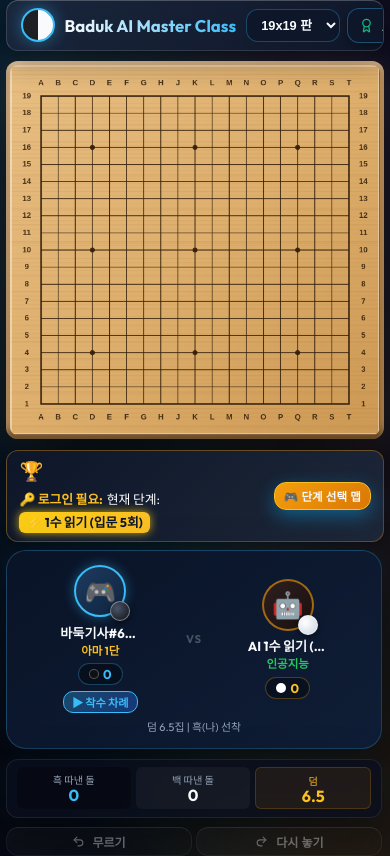
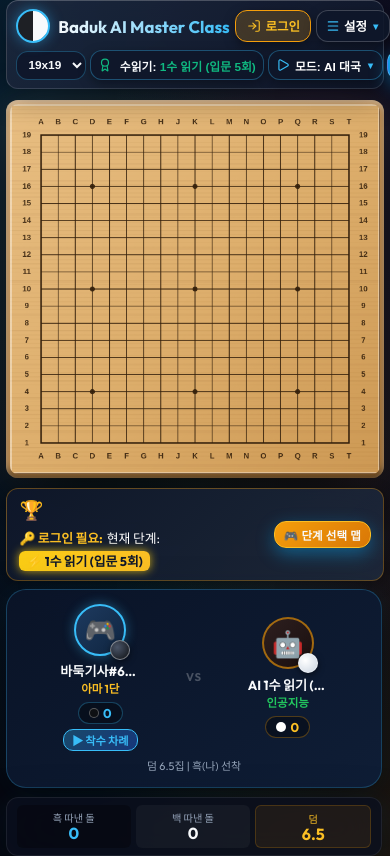
Before and after one commit to korbill73/baduk, a React (Vite) app: page / in a window 390 px wide. Shown: the top 856 px of the page. Built offline with nearby package versions, Linux system fonts and the light colour scheme; no server answers.

Commit message:
Restructure mobile header into neat 2-row layout eliminating horizontal scrolling 100%

```diff
--- a/src/components/Header/Header.tsx
+++ b/src/components/Header/Header.tsx
@@ -43,7 +43,6 @@ export const Header: React.FC<HeaderProps> = ({
   isAdmin,
   myNickname,
   myRankTitle,
-  myStats,
   onLogout,
   onNewGame,
   soundEnabled,
@@ -55,8 +54,6 @@ export const Header: React.FC<HeaderProps> = ({
 
   const modeDropdownRef = useRef<HTMLDivElement>(null);
   const menuDropdownRef = useRef<HTMLDivElement>(null);
-
-
 
   // Capture PWA install event
   useEffect(() => {
@@ -101,46 +98,154 @@ export const Header: React.FC<HeaderProps> = ({
   };
 
   return (
-    <header className="glass-panel" style={{
+    <header className="glass-panel header-container" style={{
       padding: '0.45rem 0.9rem',
       marginBottom: '0.65rem',
-      display: 'flex',
-      alignItems: 'center',
-      justifyContent: 'space-between',
-      flexWrap: 'nowrap',
       position: 'relative',
       zIndex: 1000,
       overflow: 'visible',
-      gap: '0.6rem',
       boxShadow: '0 8px 30px rgba(0,0,0,0.4)',
     }}>
+      {/* Top Row: Brand & Profile / User Actions */}
+      <div className="header-top-row">
         {/* Brand & Logo */}
-      <div style={{ display: 'flex', alignItems: 'center', gap: '0.6rem', flexShrink: 0 }}>
+        <div className="header-brand" style={{ display: 'flex', alignItems: 'center', gap: '0.5rem', flexShrink: 0 }}>
           <div className="header-brand-icon" style={{
-          width: '36px',
-          height: '36px',
+            width: '32px',
+            height: '32px',
             borderRadius: '50%',
             background: 'linear-gradient(135deg, #1e2025 50%, #f8fafc 50%)',
             border: '2px solid #38bdf8',
-          boxShadow: '0 0 16px rgba(56, 189, 248, 0.45)',
+            boxShadow: '0 0 14px rgba(56, 189, 248, 0.45)',
             display: 'flex',
             alignItems: 'center',
             justifyContent: 'center',
             transform: 'rotate(-45deg)',
             flexShrink: 0
           }} />
-        <h1 style={{ fontSize: '1.05rem', fontWeight: 800, margin: 0, whiteSpace: 'nowrap', background: 'linear-gradient(90deg, #f8fafc, #38bdf8)', WebkitBackgroundClip: 'text', WebkitTextFillColor: 'transparent' }}>
+          <h1 className="header-brand-title" style={{ fontSize: '1rem', fontWeight: 800, margin: 0, whiteSpace: 'nowrap', background: 'linear-gradient(90deg, #f8fafc, #38bdf8)', WebkitBackgroundClip: 'text', WebkitTextFillColor: 'transparent' }}>
             Baduk AI Master Class
           </h1>
         </div>
 
-      {/* Controls Group */}
+        {/* Top User Actions (Profile, Admin, Logout, Settings) */}
+        <div className="header-user-actions">
+          {/* User Profile Button */}
+          {currentUser ? (
+            <button onClick={onOpenProfileModal} className="glass-button header-user-btn" style={{ borderColor: 'rgba(56, 189, 248, 0.35)', background: 'rgba(56, 189, 248, 0.12)', padding: '0.35rem 0.65rem', fontSize: '0.78rem', gap: '0.3rem', whiteSpace: 'nowrap' }} title="내 프로필 및 기보 기록 보기">
+              <User size={14} color="#38bdf8" />
+              <span style={{ fontWeight: 700, color: '#fff' }}>{myNickname}</span>
+              <span className="header-rank-badge" style={{ fontSize: '0.68rem', color: '#fbbf24', background: 'rgba(245,158,11,0.2)', padding: '1px 4px', borderRadius: '4px', fontWeight: 700 }}>{myRankTitle}</span>
+            </button>
+          ) : (
+            onOpenLoginModal && (
+              <button onClick={onOpenLoginModal} className="glass-button header-login-btn" style={{ borderColor: '#f59e0b', background: 'rgba(245, 158, 11, 0.2)', padding: '0.35rem 0.65rem', fontSize: '0.78rem', color: '#fbbf24', fontWeight: 800, gap: '0.3rem', whiteSpace: 'nowrap' }}>
+                <LogIn size={14} color="#fbbf24" />
+                <span>로그인</span>
+              </button>
+            )
+          )}
+
+          {/* Admin Dashboard Button */}
+          {isAdmin && onOpenAdminDashboard && (
+            <button onClick={onOpenAdminDashboard} className="glass-button header-admin-btn" style={{ borderColor: '#fbbf24', background: 'rgba(245, 158, 11, 0.25)', padding: '0.35rem 0.6rem', fontSize: '0.78rem', color: '#fbbf24', fontWeight: 800, gap: '0.3rem', whiteSpace: 'nowrap' }} title="관리자 대시보드">
+              <ShieldCheck size={14} color="#fbbf24" />
+              <span className="btn-text-hide-mobile">관리자</span>
+            </button>
+          )}
+
+          {/* Logout Button */}
+          {currentUser && onLogout && (
+            <button
+              onClick={() => {
+                if (window.confirm('로그아웃 하시겠습니까?')) {
+                  onLogout();
+                }
+              }}
+              className="glass-button header-logout-btn"
+              style={{
+                borderColor: 'rgba(244, 63, 94, 0.5)',
+                background: 'rgba(244, 63, 94, 0.18)',
+                color: '#fda4af',
+                padding: '0.35rem 0.6rem',
+                fontSize: '0.78rem',
+                fontWeight: 700,
+                gap: '0.3rem',
+                whiteSpace: 'nowrap'
+              }}
+              title="로그아웃"
+            >
+              <LogOut size={14} color="#fda4af" />
+              <span className="btn-text-hide-mobile">로그아웃</span>
+            </button>
+          )}
+
+          {/* Settings & Tools Dropdown Button */}
+          <div ref={menuDropdownRef} style={{ position: 'relative' }}>
+            <button onClick={() => { setIsMenuDropdownOpen(prev => !prev); setIsModeDropdownOpen(false); }} className="glass-button" style={{ padding: '0.35rem 0.55rem', background: isMenuDropdownOpen ? 'rgba(56, 189, 248, 0.25)' : 'rgba(15, 23, 42, 0.85)', borderColor: isMenuDropdownOpen ? '#38bdf8' : 'rgba(255, 255, 255, 0.2)', color: '#fff', fontSize: '0.78rem', fontWeight: 700, display: 'flex', alignItems: 'center', gap: '0.25rem', whiteSpace: 'nowrap' }} title="부가 설정 메뉴">
+              <Menu size={14} color="#38bdf8" />
+              <span>설정</span>
+              <span style={{ fontSize: '0.6rem', color: '#38bdf8', transition: 'transform 0.2s', transform: isMenuDropdownOpen ? 'rotate(180deg)' : 'rotate(0deg)' }}>▼</span>
+            </button>
+
+            {isMenuDropdownOpen && (
               <div style={{
+                position: 'absolute',
+                top: 'calc(100% + 6px)',
+                right: 0,
+                zIndex: 9999,
+                minWidth: '210px',
+                maxWidth: 'calc(100vw - 20px)',
+                background: 'rgba(8, 15, 30, 0.98)',
+                border: '1px solid rgba(56, 189, 248, 0.5)',
+                borderRadius: 'var(--radius-md)',
+                boxShadow: '0 15px 40px rgba(0, 0, 0, 0.9)',
+                backdropFilter: 'blur(16px)',
+                padding: '0.4rem',
                 display: 'flex',
-        alignItems: 'center',
-        gap: '0.45rem',
-        flexWrap: 'nowrap',
+                flexDirection: 'column',
+                gap: '0.3rem',
               }}>
+                <button
+                  onClick={handleInstallClick}
+                  style={{
+                    padding: '0.5rem 0.7rem', borderRadius: 'var(--radius-sm)', border: 'none',
+                    background: 'rgba(56, 189, 248, 0.12)', color: '#38bdf8', fontWeight: 600,
+                    cursor: 'pointer', display: 'flex', alignItems: 'center', gap: '0.55rem', textAlign: 'left',
+                  }}
+                >
+                  <Download size={16} />
+                  <div>
+                    <div style={{ fontSize: '0.85rem' }}>📱 홈 화면 앱 설치</div>
+                    <div style={{ fontSize: '0.7rem', color: 'var(--text-muted)' }}>바탕화면에 바로가기 생성</div>
+                  </div>
+                </button>
+
+                <button
+                  onClick={() => {
+                    onOpenProfileModal();
+                    setIsMenuDropdownOpen(false);
+                  }}
+                  style={{
+                    padding: '0.5rem 0.7rem', borderRadius: 'var(--radius-sm)', border: 'none',
+                    background: 'transparent', color: '#e2e8f0', fontWeight: 500,
+                    cursor: 'pointer', display: 'flex', alignItems: 'center', gap: '0.55rem', textAlign: 'left',
+                  }}
+                >
+                  <User size={16} color="#38bdf8" />
+                  <div>
+                    <div style={{ fontSize: '0.85rem' }}>👤 내 기보 및 전적 관리</div>
+                    <div style={{ fontSize: '0.7rem', color: 'var(--text-muted)' }}>클라우드 전적 상세 분석</div>
+                  </div>
+                </button>
+              </div>
+            )}
+          </div>
+        </div>
+      </div>
+
+      {/* Bottom Row: Game Controls & Mode Dropdown (Line 2 on Mobile) */}
+      <div className="header-bottom-row">
         {/* Board Size (Play mode) */}
         {mode === 'play' && (
           <select
@@ -151,17 +256,17 @@ export const Header: React.FC<HeaderProps> = ({
               color: '#f8fafc',
               border: '1px solid rgba(56, 189, 248, 0.3)',
               borderRadius: 'var(--radius-md)',
-              padding: '0.42rem 0.65rem',
+              padding: '0.38rem 0.55rem',
               cursor: 'pointer',
               fontWeight: 700,
-              fontSize: '0.8rem',
+              fontSize: '0.78rem',
               outline: 'none',
               whiteSpace: 'nowrap'
             }}
           >
-            <option value={19} style={{ background: '#0f172a' }}>19x19 판</option>
-            <option value={13} style={{ background: '#0f172a' }}>13x13 판</option>
-            <option value={9} style={{ background: '#0f172a' }}>9x9 판</option>
+            <option value={19} style={{ background: '#0f172a' }}>19x19</option>
+            <option value={13} style={{ background: '#0f172a' }}>13x13</option>
+            <option value={9} style={{ background: '#0f172a' }}>9x9</option>
           </select>
         )}
 
@@ -171,16 +276,16 @@ export const Header: React.FC<HeaderProps> = ({
             onClick={onOpenRankSelector}
             className="glass-button"
             style={{
-              padding: '0.42rem 0.7rem',
-              fontSize: '0.8rem',
+              padding: '0.38rem 0.6rem',
+              fontSize: '0.78rem',
               borderColor: 'rgba(56, 189, 248, 0.35)',
               background: 'rgba(15, 23, 42, 0.85)',
               whiteSpace: 'nowrap'
             }}
             title="AI 수읽기 깊이 변경"
           >
-            <Award size={15} color={aiRank.badgeColor} />
-            <span>AI 수읽기: <strong style={{ color: aiRank.badgeColor }}>{aiRank.name}</strong></span>
+            <Award size={14} color={aiRank.badgeColor} />
+            <span>수읽기: <strong style={{ color: aiRank.badgeColor }}>{aiRank.name}</strong></span>
           </button>
         )}
 
@@ -194,12 +299,12 @@ export const Header: React.FC<HeaderProps> = ({
               color: '#fff',
               fontWeight: 700,
               borderColor: '#38bdf8',
-              padding: '0.42rem 0.7rem',
-              fontSize: '0.8rem',
+              padding: '0.38rem 0.6rem',
+              fontSize: '0.78rem',
               whiteSpace: 'nowrap'
             }}
           >
-            <Globe size={15} /> 초대전 대기실
+            <Globe size={14} /> 초대전 대기실
           </button>
         )}
 
@@ -212,24 +317,24 @@ export const Header: React.FC<HeaderProps> = ({
             }}
             className="glass-button"
             style={{
-              padding: '0.42rem 0.75rem',
+              padding: '0.38rem 0.6rem',
               background: 'rgba(15, 23, 42, 0.85)',
               borderColor: 'rgba(56, 189, 248, 0.35)',
               color: '#fff',
               fontWeight: 700,
-              fontSize: '0.8rem',
+              fontSize: '0.78rem',
               display: 'flex',
               alignItems: 'center',
-              gap: '0.35rem',
+              gap: '0.3rem',
               whiteSpace: 'nowrap'
             }}
           >
-            {mode === 'play' && <><Play size={15} color="#38bdf8" /> <span>모드: <strong>AI 대국</strong></span></>}
-            {mode === 'pvp' && <><Users size={15} color="#a855f7" /> <span>모드: <strong>1:1 로컬</strong></span></>}
-            {mode === 'online' && <><Globe size={15} color="#38bdf8" /> <span>모드: <strong>온라인 P2P</strong></span></>}
-            {mode === 'review' && <><BookOpen size={15} color="#10b981" /> <span>모드: <strong>AI 복기</strong></span></>}
-            {mode === 'tsumego' && <><HelpCircle size={15} color="#fbbf24" /> <span>모드: <strong>사활 도전</strong></span></>}
-            <span style={{ fontSize: '0.65rem', color: '#38bdf8', transition: 'transform 0.2s', transform: isModeDropdownOpen ? 'rotate(180deg)' : 'rotate(0deg)' }}>▼</span>
+            {mode === 'play' && <><Play size={14} color="#38bdf8" /> <span>모드: <strong>AI 대국</strong></span></>}
+            {mode === 'pvp' && <><Users size={14} color="#a855f7" /> <span>모드: <strong>1:1 로컬</strong></span></>}
+            {mode === 'online' && <><Globe size={14} color="#38bdf8" /> <span>모드: <strong>온라인</strong></span></>}
+            {mode === 'review' && <><BookOpen size={14} color="#10b981" /> <span>모드: <strong>AI 복기</strong></span></>}
+            {mode === 'tsumego' && <><HelpCircle size={14} color="#fbbf24" /> <span>모드: <strong>사활 도전</strong></span></>}
+            <span style={{ fontSize: '0.6rem', color: '#38bdf8', transition: 'transform 0.2s', transform: isModeDropdownOpen ? 'rotate(180deg)' : 'rotate(0deg)' }}>▼</span>
           </button>
 
           {isModeDropdownOpen && (
@@ -238,7 +343,7 @@ export const Header: React.FC<HeaderProps> = ({
               top: 'calc(100% + 6px)',
               left: 0,
               zIndex: 9999,
-              minWidth: '230px',
+              minWidth: '220px',
               maxWidth: 'calc(100vw - 20px)',
               background: 'rgba(8, 15, 30, 0.98)',
               border: '1px solid rgba(56, 189, 248, 0.5)',
@@ -275,132 +380,13 @@ export const Header: React.FC<HeaderProps> = ({
         </div>
 
         {/* New Game & Sound Action Buttons */}
-        <button onClick={onNewGame} className="glass-button primary" style={{ padding: '0.42rem 0.7rem', fontSize: '0.8rem', whiteSpace: 'nowrap' }} title="새 게임 시작">
-          <RotateCcw size={15} /> 새 대국
+        <button onClick={onNewGame} className="glass-button primary" style={{ padding: '0.38rem 0.6rem', fontSize: '0.78rem', whiteSpace: 'nowrap' }} title="새 게임 시작">
+          <RotateCcw size={14} /> 새 대국
         </button>
 
-        <button onClick={toggleSound} className="glass-button" style={{ padding: '0.42rem 0.55rem' }} title={soundEnabled ? '효과음 끄기' : '효과음 켜기'}>
-          {soundEnabled ? <Volume2 size={16} color="#38bdf8" /> : <VolumeX size={16} color="var(--text-muted)" />}
+        <button onClick={toggleSound} className="glass-button" style={{ padding: '0.38rem 0.5rem' }} title={soundEnabled ? '효과음 끄기' : '효과음 켜기'}>
+          {soundEnabled ? <Volume2 size={15} color="#38bdf8" /> : <VolumeX size={15} color="var(--text-muted)" />}
         </button>
-
-        {/* User Profile Button */}
-        {currentUser ? (
-          <button onClick={onOpenProfileModal} className="glass-button" style={{ borderColor: 'rgba(56, 189, 248, 0.35)', background: 'rgba(56, 189, 248, 0.12)', padding: '0.42rem 0.7rem', fontSize: '0.8rem', gap: '0.35rem', whiteSpace: 'nowrap' }} title="내 프로필 및 기보 기록 보기">
-            <User size={15} color="#38bdf8" />
-            <span style={{ fontWeight: 700, color: '#fff' }}>{myNickname}</span>
-            <span style={{ fontSize: '0.72rem', color: '#fbbf24', background: 'rgba(245,158,11,0.2)', padding: '1px 5px', borderRadius: '5px', fontWeight: 700 }}>{myRankTitle}</span>
-            {myStats && (
-              <span style={{ fontSize: '0.72rem', color: '#38bdf8', fontWeight: 700 }}>
-                🏆 {((myStats.vsAiWins||0)+(myStats.onlineWins||0)+(myStats.pvpWins||0))}승{((myStats.vsAiLosses||0)+(myStats.onlineLosses||0)+(myStats.pvpLosses||0))}패
-              </span>
-            )}
-          </button>
-        ) : (
-          onOpenLoginModal && (
-            <button onClick={onOpenLoginModal} className="glass-button" style={{ borderColor: '#f59e0b', background: 'rgba(245, 158, 11, 0.2)', padding: '0.42rem 0.75rem', fontSize: '0.8rem', color: '#fbbf24', fontWeight: 800, gap: '0.35rem', whiteSpace: 'nowrap' }}>
-              <LogIn size={15} color="#fbbf24" />
-              <span>로그인 / 가입</span>
-            </button>
-          )
-        )}
-
-        {/* Admin Dashboard Button (Direct Access for Admin) */}
-        {isAdmin && onOpenAdminDashboard && (
-          <button onClick={onOpenAdminDashboard} className="glass-button" style={{ borderColor: '#fbbf24', background: 'rgba(245, 158, 11, 0.25)', padding: '0.42rem 0.75rem', fontSize: '0.8rem', color: '#fbbf24', fontWeight: 800, gap: '0.35rem', whiteSpace: 'nowrap' }} title="관리자 대시보드">
-            <ShieldCheck size={15} color="#fbbf24" />
-            <span>관리자 센터</span>
-          </button>
-        )}
-
-        {/* Logout Button (Direct Access for Logged in Users) */}
-        {currentUser && onLogout && (
-          <button
-            onClick={() => {
-              if (window.confirm('바둑 마스터클래스 계정에서 로그아웃 하시겠습니까?')) {
-                onLogout();
-              }
-            }}
-            className="glass-button"
-            style={{
-              borderColor: 'rgba(244, 63, 94, 0.5)',
-              background: 'rgba(244, 63, 94, 0.18)',
-              color: '#fda4af',
-              padding: '0.42rem 0.75rem',
-              fontSize: '0.8rem',
-              fontWeight: 700,
-              gap: '0.35rem',
-              whiteSpace: 'nowrap'
-            }}
-            title="계정 로그아웃"
-          >
-            <LogOut size={15} color="#fda4af" />
-            <span>로그아웃</span>
-          </button>
-        )}
-
-        {/* Settings & Tools Dropdown Button */}
-        <div ref={menuDropdownRef} style={{ position: 'relative' }}>
-          <button onClick={() => { setIsMenuDropdownOpen(prev => !prev); setIsModeDropdownOpen(false); }} className="glass-button" style={{ padding: '0.42rem 0.65rem', background: isMenuDropdownOpen ? 'rgba(56, 189, 248, 0.25)' : 'rgba(15, 23, 42, 0.85)', borderColor: isMenuDropdownOpen ? '#38bdf8' : 'rgba(255, 255, 255, 0.2)', color: '#fff', fontSize: '0.8rem', fontWeight: 700, display: 'flex', alignItems: 'center', gap: '0.3rem', whiteSpace: 'nowrap' }} title="부가 설정 메뉴">
-            <Menu size={15} color="#38bdf8" />
-            <span>설정</span>
-            <span style={{ fontSize: '0.62rem', color: '#38bdf8', transition: 'transform 0.2s', transform: isMenuDropdownOpen ? 'rotate(180deg)' : 'rotate(0deg)' }}>▼</span>
-          </button>
-
-          {isMenuDropdownOpen && (
-            <div style={{
-              position: 'absolute',
-              top: 'calc(100% + 6px)',
-              right: 0,
-              zIndex: 9999,
-              minWidth: '210px',
-              maxWidth: 'calc(100vw - 20px)',
-              background: 'rgba(8, 15, 30, 0.98)',
-              border: '1px solid rgba(56, 189, 248, 0.5)',
-              borderRadius: 'var(--radius-md)',
-              boxShadow: '0 15px 40px rgba(0, 0, 0, 0.9)',
-              backdropFilter: 'blur(16px)',
-              padding: '0.4rem',
-              display: 'flex',
-              flexDirection: 'column',
-              gap: '0.3rem',
-            }}>
-              {/* App Install */}
-              <button
-                onClick={handleInstallClick}
-                style={{
-                  padding: '0.5rem 0.7rem', borderRadius: 'var(--radius-sm)', border: 'none',
-                  background: 'rgba(56, 189, 248, 0.12)', color: '#38bdf8', fontWeight: 600,
-                  cursor: 'pointer', display: 'flex', alignItems: 'center', gap: '0.55rem', textAlign: 'left',
-                }}
-              >
-                <Download size={16} />
-                <div>
-                  <div style={{ fontSize: '0.85rem' }}>📱 홈 화면 앱 설치</div>
-                  <div style={{ fontSize: '0.7rem', color: 'var(--text-muted)' }}>바탕화면에 바로가기 생성</div>
-                </div>
-              </button>
-
-              {/* Profile & History Access */}
-              <button
-                onClick={() => {
-                  onOpenProfileModal();
-                  setIsMenuDropdownOpen(false);
-                }}
-                style={{
-                  padding: '0.5rem 0.7rem', borderRadius: 'var(--radius-sm)', border: 'none',
-                  background: 'transparent', color: '#e2e8f0', fontWeight: 500,
-                  cursor: 'pointer', display: 'flex', alignItems: 'center', gap: '0.55rem', textAlign: 'left',
-                }}
-              >
-                <User size={16} color="#38bdf8" />
-                <div>
-                  <div style={{ fontSize: '0.85rem' }}>👤 내 기보 및 전적 관리</div>
-                  <div style={{ fontSize: '0.7rem', color: 'var(--text-muted)' }}>클라우드 전적 상세 분석</div>
-                </div>
-              </button>
-            </div>
-          )}
-        </div>
       </div>
     </header>
   );
--- a/src/index.css
+++ b/src/index.css
@@ -234,6 +234,25 @@ body {
     overflow-y: auto !important;
     padding-right: 4px;
   }
+
+  /* PC 헤더 1줄 가로 배치 */
+  header.glass-panel.header-container {
+    display: flex !important;
+    flex-direction: row !important;
+    align-items: center !important;
+    justify-content: space-between !important;
+    gap: 0.6rem !important;
+  }
+  .header-top-row {
+    display: flex !important;
+    align-items: center !important;
+    gap: 0.6rem !important;
+  }
+  .header-bottom-row {
+    display: flex !important;
+    align-items: center !important;
+    gap: 0.45rem !important;
+  }
 }
 
 .header-nav-group,
@@ -319,34 +338,50 @@ button,
     box-sizing: border-box !important;
   }
 
-  /* 헤더 모바일 스크롤 가능 */
-  header.glass-panel {
+  /* 헤더 모바일 2줄 레이아웃 (가로 스크롤 0% 완전 제거) */
+  header.glass-panel.header-container {
+    display: flex !important;
+    flex-direction: column !important;
+    gap: 0.45rem !important;
+    padding: 0.5rem 0.6rem !important;
     max-width: 100% !important;
     width: 100% !important;
     box-sizing: border-box !important;
-    overflow-x: auto !important;
+    overflow: visible !important;
   }
 
-  .header-nav-group,
-  .header-actions-group {
-    width: 100%;
-    overflow-x: auto;
-    flex-wrap: nowrap !important;
-    padding-bottom: 4px;
-    -webkit-overflow-scrolling: touch;
-    scrollbar-width: none;
-    -ms-overflow-style: none;
-  }
-  .header-nav-group::-webkit-scrollbar,
-  .header-actions-group::-webkit-scrollbar {
-    display: none;
+  .header-top-row {
+    display: flex !important;
+    align-items: center !important;
+    justify-content: space-between !important;
+    width: 100% !important;
+    gap: 0.35rem !important;
   }
 
-  .header-nav-group button,
-  .header-actions-group button,
-  .header-actions-group > div {
-    white-space: nowrap;
-    flex-shrink: 0;
+  .header-user-actions {
+    display: flex !important;
+    align-items: center !important;
+    gap: 0.3rem !important;
+    flex-wrap: nowrap !important;
+  }
+
+  .header-bottom-row {
+    display: flex !important;
+    align-items: center !important;
+    justify-content: space-between !important;
+    width: 100% !important;
+    gap: 0.25rem !important;
+    flex-wrap: nowrap !important;
+  }
+
+  .header-bottom-row > button,
+  .header-bottom-row > select,
+  .header-bottom-row > div > button {
+    font-size: 0.74rem !important;
+    padding: 0.35rem 0.45rem !important;
+    white-space: nowrap !important;
+    flex: 1 1 auto !important;
+    justify-content: center !important;
   }
 
   /* 모바일 환경(확대/크게보기 포함) 바둑판 짤림 100% 철벽 차단 */
```
Lines whose indentation alone changed are shown as unchanged.
